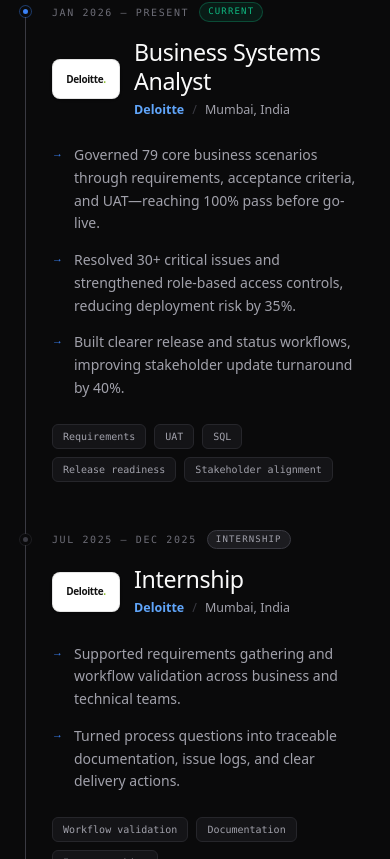
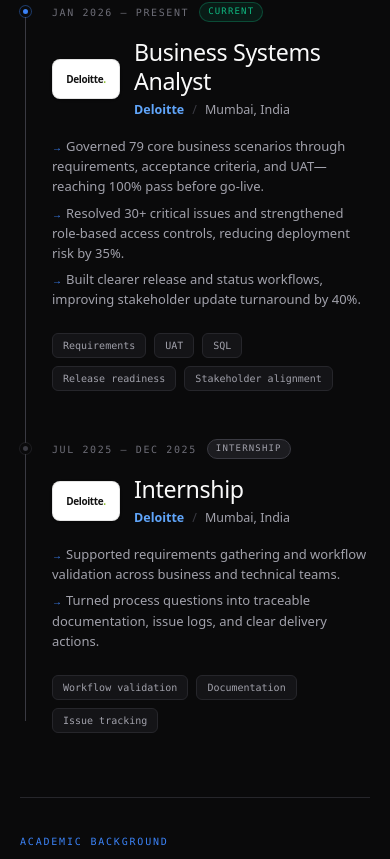
Before and after one commit to manavvp08/manavvp08.github.io, a Next.js app: page / in a window 390 px wide. Shown: the part 4885-5744 px from the top of the page. Built offline with nearby package versions, Linux system fonts and the light colour scheme; no server answers; a web font is replaced by a local one.

Commit message:
style: tighten experience achievements

```diff
--- a/app/components/sections/experience.tsx
+++ b/app/components/sections/experience.tsx
@@ -96,16 +96,14 @@
                   </div>
                 </div>
 
-                <ul className="mt-6 space-y-3.5">
+                <ul className="mt-4 space-y-1.5">
                   {role.achievements.map((achievement) => (
                     <li
                       key={achievement}
-                      className="grid grid-cols-[12px_1fr] gap-2.5 text-[14px] leading-relaxed text-muted sm:text-[15px]"
+                      className="text-[13px] leading-[1.55] text-muted sm:text-[13.5px]"
                     >
-                      <span aria-hidden className="text-[11px] text-accent">
-                        →
-                      </span>
-                      <span>{achievement}</span>
+                      <span aria-hidden className="mr-1 text-[10px] text-accent">→</span>
+                      {achievement}
                     </li>
                   ))}
                 </ul>
```
